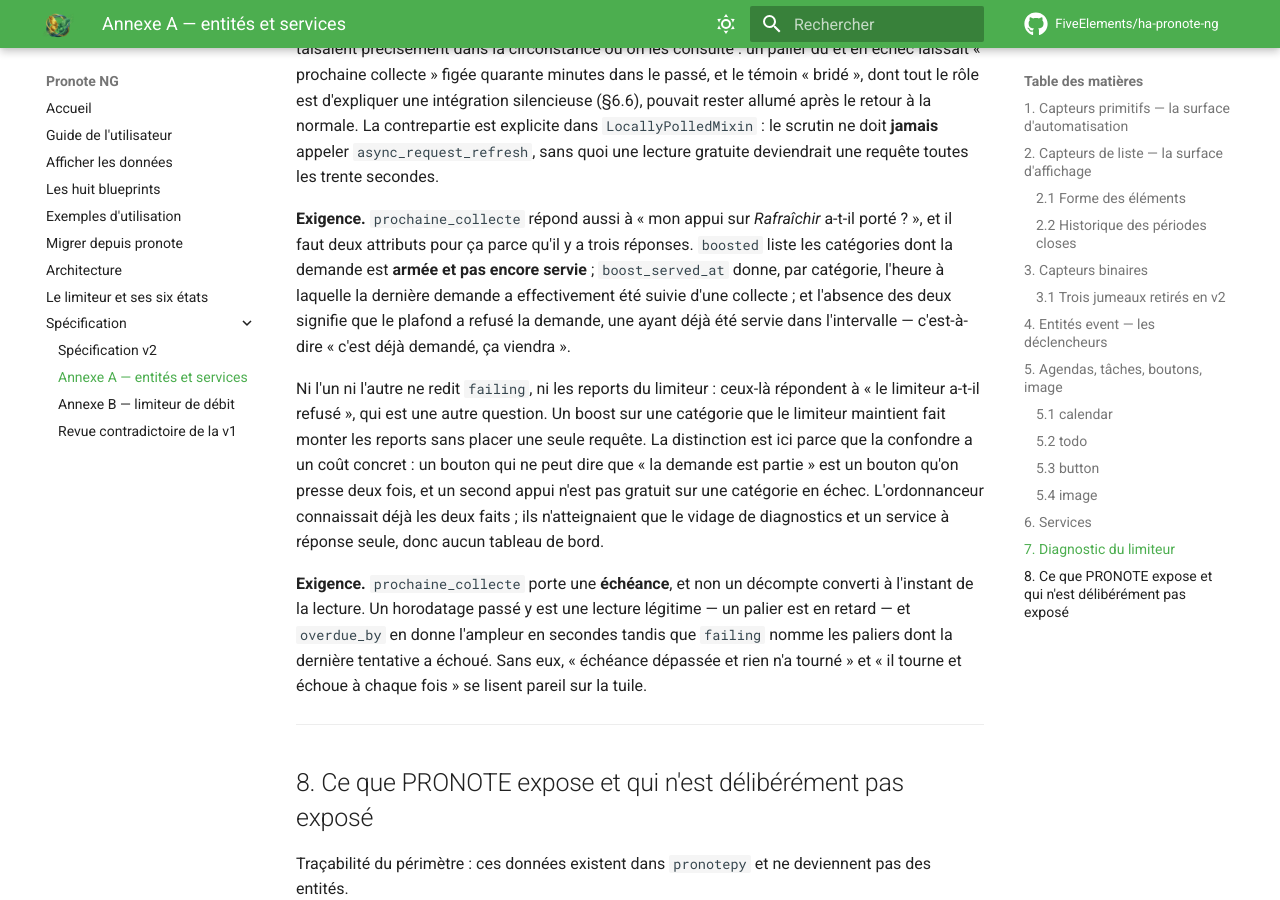
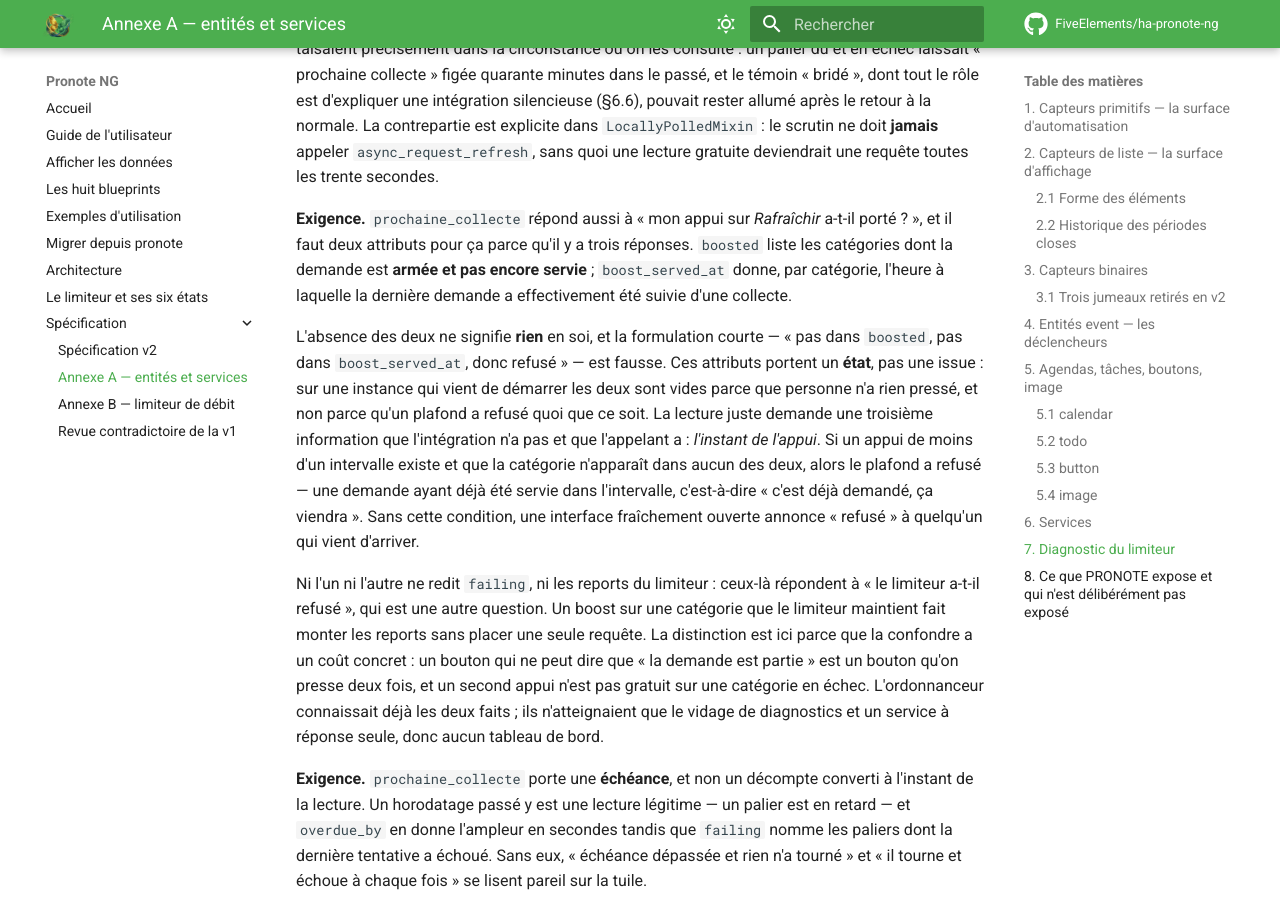
Before and after one commit to FiveElements/ha-pronote-ng, an MkDocs documentation site: the page built from docs/annexe-a-entites.md, in a window 1280 px wide and 900 px high, scrolled down 15294 px. Built offline with MkDocs 1.6.1 and Material for MkDocs 9.7.7, drawn with Linux system fonts in a browser that asks for light colours; comment, search, counter and statistics services are not loaded.

Commit message:
docs(diagnostic): l'absence des deux attributs ne vaut pas refus
Correction d'une phrase que je viens d'écrire et qui est fausse. L'annexe A et
le commentaire de `sensor.py` affirmaient tous deux que ne figurer ni dans
`boosted` ni dans `boost_served_at` signifie que le plafond a refusé la
demande.

Ces attributs portent un **état**, pas une issue. Sur une instance qui vient de
démarrer les deux sont vides parce que personne n'a rien pressé, et non parce
qu'un plafond a refusé quoi que ce soit — c'est l'état observé sur l'instance
deux minutes après le déploiement de v0.0.18. La lecture juste demande une
troisième information que l'intégration n'a pas et que l'appelant a : l'instant
de l'appui. « Refusé » n'est lisible que comme « un appui récent existe et la
catégorie n'est dans aucun des deux ». Sans cette condition, une interface
fraîchement ouverte annonce « refusé » à quelqu'un qui vient d'arriver.

C'est la session des cartes qui a relevé le raccourci, en notant qu'elle
l'aurait écrit tel quel dans son code sans la nuance — et que son horodatage
d'appui, qui vit dans le stockage du navigateur, est précisément la condition
manquante.

Documentation et commentaire seulement ; aucun comportement ne change.

Co-Authored-By: Claude Opus 5 (1M context) <noreply@anthropic.com>

```diff
--- a/docs/annexe-a-entites.md
+++ b/docs/annexe-a-entites.md
@@ -491,9 +491,19 @@ deviendrait une requête toutes les trente secondes.
 a-t-il porté ? », et il faut deux attributs pour ça parce qu'il y a trois
 réponses. `boosted` liste les catégories dont la demande est **armée et pas
 encore servie** ; `boost_served_at` donne, par catégorie, l'heure à laquelle la
-dernière demande a effectivement été suivie d'une collecte ; et l'absence des
-deux signifie que le plafond a refusé la demande, une ayant déjà été servie dans
-l'intervalle — c'est-à-dire « c'est déjà demandé, ça viendra ».
+dernière demande a effectivement été suivie d'une collecte.
+
+L'absence des deux ne signifie **rien** en soi, et la formulation courte — « pas
+dans `boosted`, pas dans `boost_served_at`, donc refusé » — est fausse. Ces
+attributs portent un **état**, pas une issue : sur une instance qui vient de
+démarrer les deux sont vides parce que personne n'a rien pressé, et non parce
+qu'un plafond a refusé quoi que ce soit. La lecture juste demande une troisième
+information que l'intégration n'a pas et que l'appelant a : *l'instant de
+l'appui*. Si un appui de moins d'un intervalle existe et que la catégorie
+n'apparaît dans aucun des deux, alors le plafond a refusé — une demande ayant
+déjà été servie dans l'intervalle, c'est-à-dire « c'est déjà demandé, ça
+viendra ». Sans cette condition, une interface fraîchement ouverte annonce
+« refusé » à quelqu'un qui vient d'arriver.
 
 Ni l'un ni l'autre ne redit `failing`, ni les reports du limiteur : ceux-là
 répondent à « le limiteur a-t-il refusé », qui est une autre question. Un boost
```
Also changed, not shown: 1 other file.
